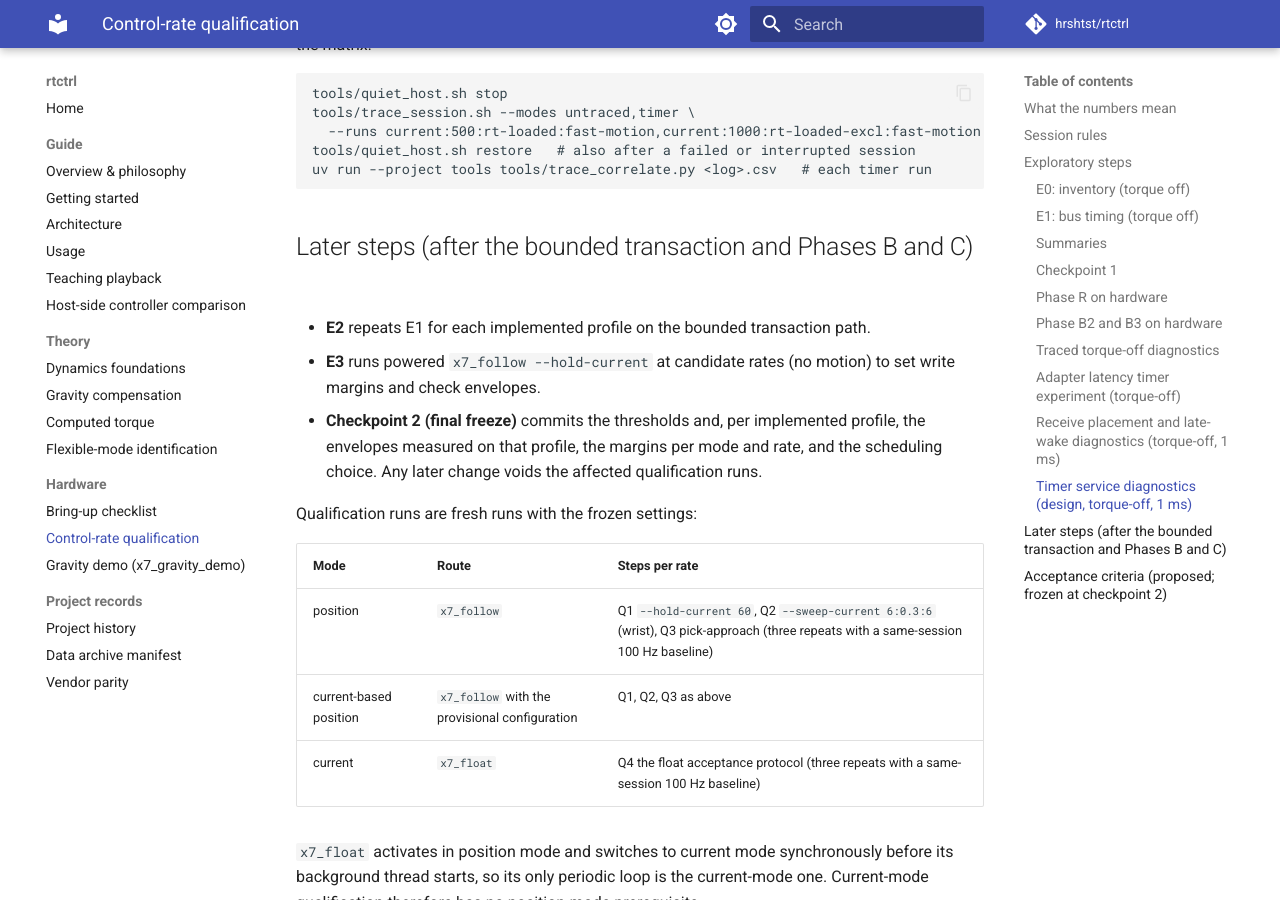
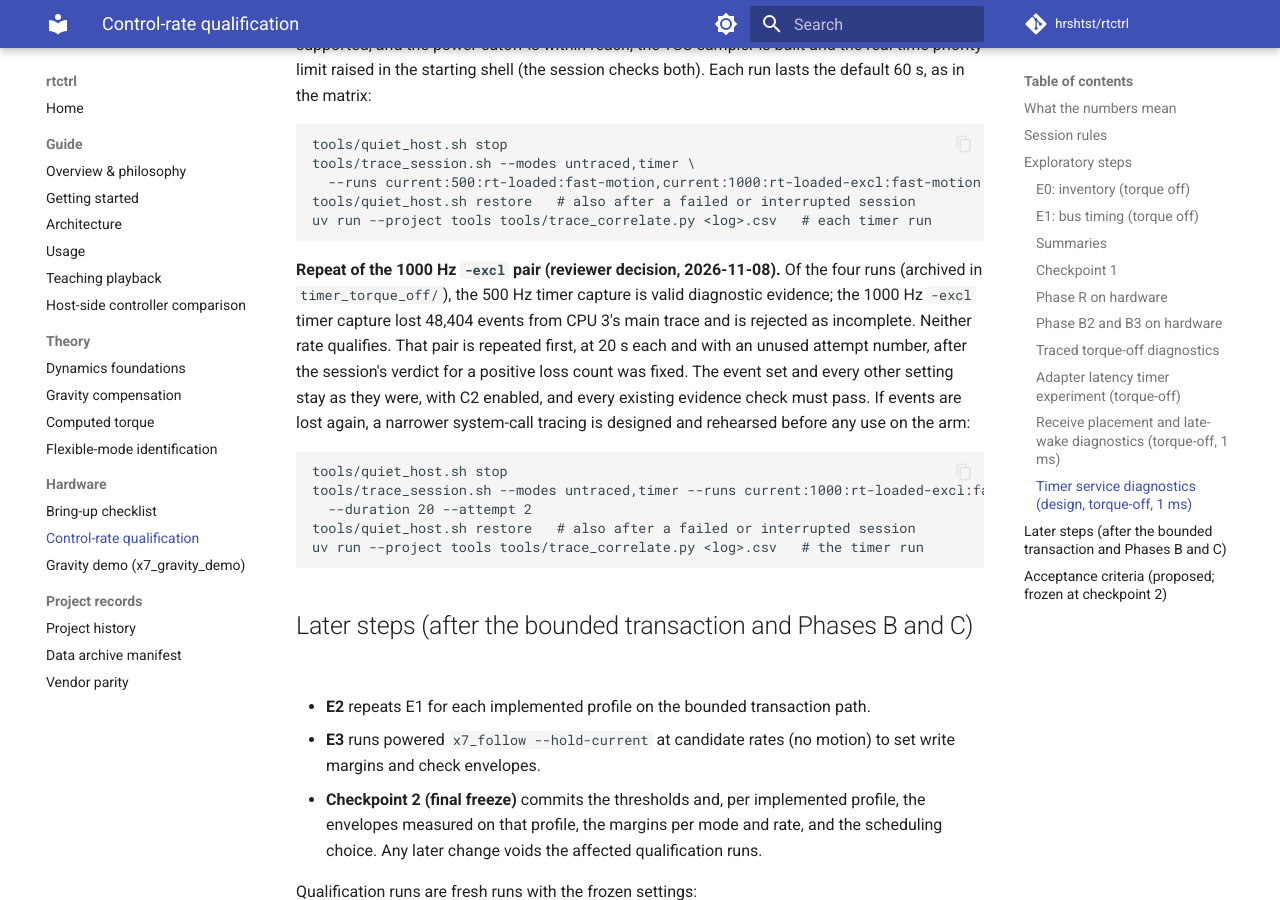
Before and after one commit to hrshtst/rtctrl, an MkDocs documentation site: the page built from docs/hardware/control-rate.md, in a window 1280 px wide and 900 px high, scrolled down 26702 px. Built offline with MkDocs 1.6.1 and Material for MkDocs 9.7.7, drawn with Linux system fonts in a browser that asks for light colours; comment, search, counter and statistics services are not loaded; some of the changed text lies outside the part shown.

Commit message:
docs(control-rate,records): the loss rule, the 1000 Hz repeat, the open float smoke
The timer service record states that a positive loss count in either
buffer invalidates the capture and stops the session. The captures of
2026-11-08 are summarized as the reviewer decided: the 500 Hz timer
capture is valid diagnostic evidence, the 1000 Hz -excl one is rejected
as incomplete, and neither rate qualifies. The 1000 Hz -excl pair is
repeated first, at 20 s with attempt 2 and every setting unchanged, and a
narrower system-call tracing would be designed and rehearsed if events are
lost again. history.md keeps the x7_float_log_smoke failures open in a
dated table, the two quiet-host failures of 2026-11-08 included.

Claude-Session: https://claude.ai/code/session_019n1vHmKvqcQXktHbT1RjBu

````diff
--- a/docs/hardware/control-rate.md
+++ b/docs/hardware/control-rate.md
@@ -1040,7 +1040,10 @@ paired with an untraced control of the same condition):
   traced mode, over every online CPU) and for the instance from its CPU's
   stats. A failed read, a CPU missing from the stats, or a counter missing
   or not a number records the count as unknown and stops the session as a
-  tracer failure: missing evidence is never recorded as zero losses.
+  tracer failure: missing evidence is never recorded as zero losses. A
+  positive count in either buffer invalidates the capture and stops the
+  session the same way, never with a timing verdict (reviewer decision,
+  2026-11-08).
 
 A known unrelated batch workload (`tools/batch_workloads.sh`, by process
 name: `exiftool`, the package tools, compilers and build tools, the desktop
@@ -1275,6 +1278,25 @@ tools/quiet_host.sh restore   # also after a failed or interrupted session
 uv run --project tools tools/trace_correlate.py <log>.csv   # each timer run
 ```
 
+**Repeat of the 1000 Hz `-excl` pair (reviewer decision, 2026-11-08).** Of
+the four runs (archived in `timer_torque_off/`), the 500 Hz timer capture is
+valid diagnostic evidence; the 1000 Hz `-excl` timer capture lost 48,404
+events from CPU 3's main trace and is rejected as incomplete. Neither rate
+qualifies. That pair is repeated first, at 20 s each and with an unused
+attempt number, after the session's verdict for a positive loss count was
+fixed. The event set and every other setting stay as they were, with C2
+enabled, and every existing evidence check must pass. If events are lost
+again, a narrower system-call tracing is designed and rehearsed before any
+use on the arm:
+
+```
+tools/quiet_host.sh stop
+tools/trace_session.sh --modes untraced,timer --runs current:1000:rt-loaded-excl:fast-motion \
+  --duration 20 --attempt 2
+tools/quiet_host.sh restore   # also after a failed or interrupted session
+uv run --project tools tools/trace_correlate.py <log>.csv   # the timer run
+```
+
 ## Later steps (after the bounded transaction and Phases B and C)
 
 - **E2** repeats E1 for each implemented profile on the bounded transaction
````
Also changed, not shown: docs/records/history.md (+23 -0 lines).
